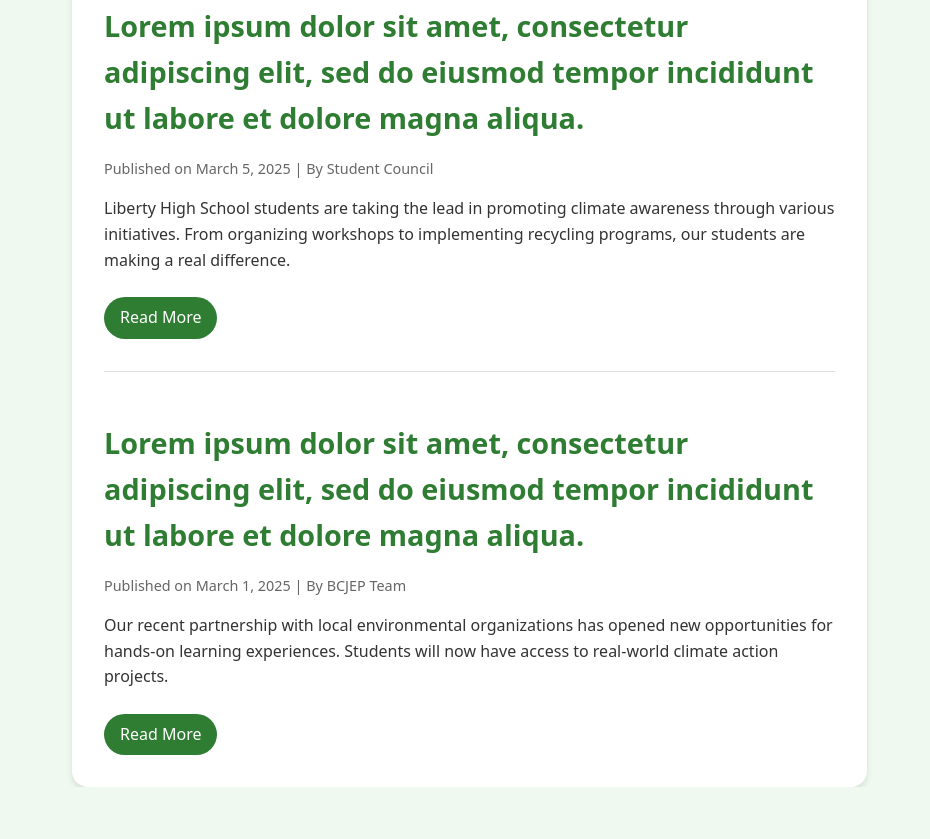
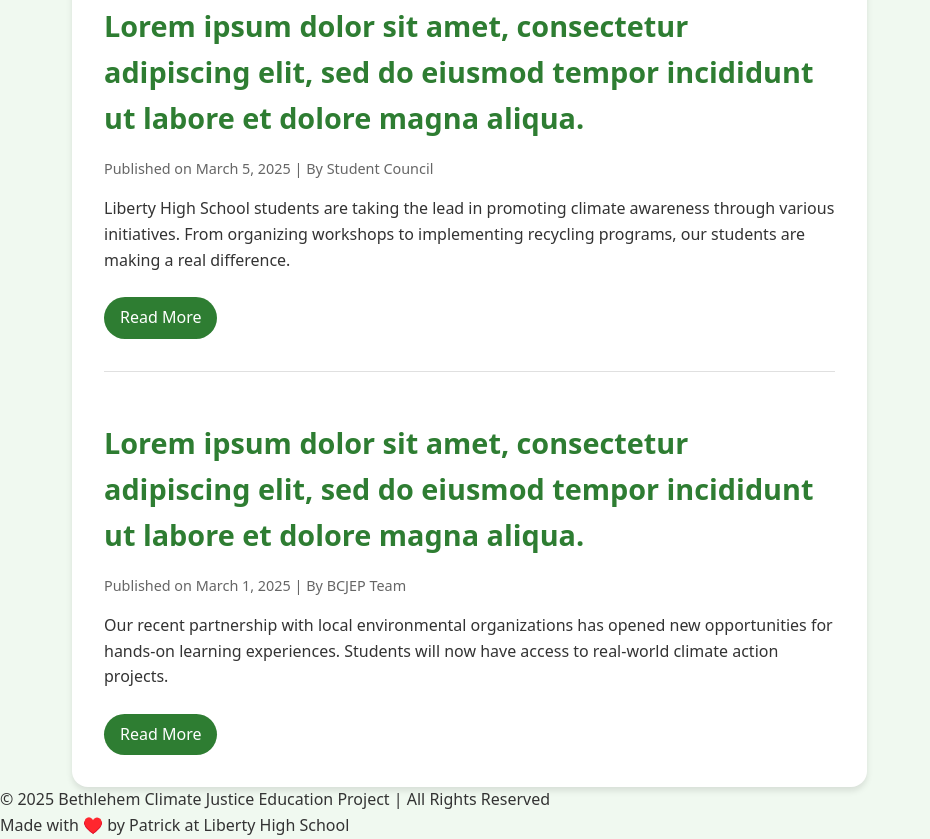
Before and after one commit to tehworld1/BCJEP, a website: page blog/blog.html in a window 1280 px wide. Shown: the part 775-1614 px from the top of the page, without its empty margins (0-930 px from the left). Before the commit the page ends 1562 px from the top, so only its background shows below. Drawn offline with Linux system fonts and the light colour scheme.

Commit message:
Update blog.html

```diff
--- a/blog/blog.html
+++ b/blog/blog.html
@@ -252,6 +252,12 @@
 
     </div>
 
+
+    <footer>
+        <p>&copy; 2025 Bethlehem Climate Justice Education Project | All Rights Reserved</p>
+        <p>Made with ♥️ by Patrick at Liberty High School</p>
+    </footer>
+
     <script>
         // Animation script to match main site
         window.addEventListener('load', function() {
```
